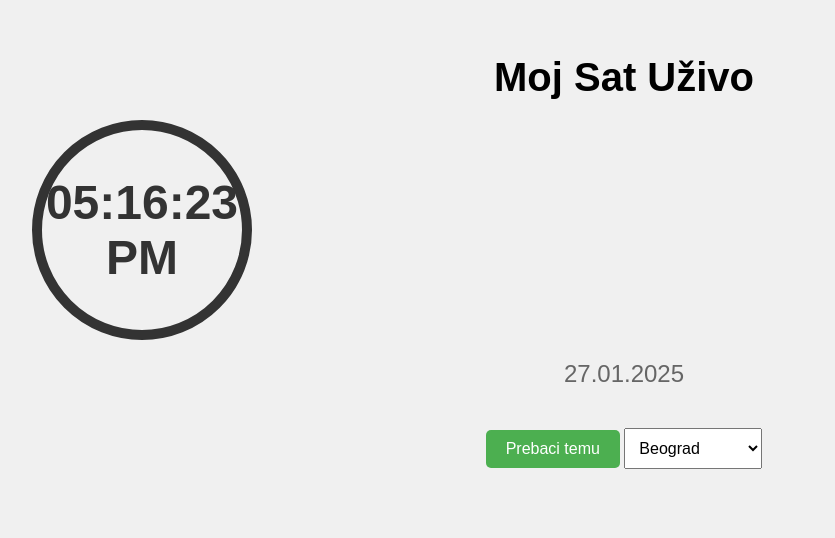
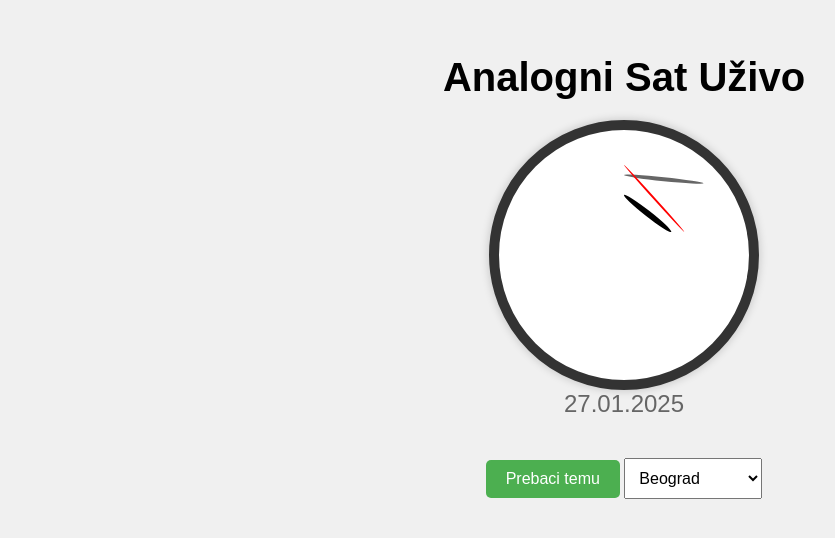
Before and after one commit to milosss123/LiveTime, a plain HTML site: page index.html in a window 1280 px wide. Shown: the whole page, without its empty margins (16-851 px from the left). Drawn offline with Linux system fonts and the light colour scheme.

Commit message:
Add files via upload

```diff
--- a/index.html
+++ b/index.html
@@ -3,14 +3,18 @@
 <head>
   <meta charset="UTF-8">
   <meta name="viewport" content="width=device-width, initial-scale=1.0">
-  <title>Sat Uživo</title>
+  <title>Analogni Sat</title>
   <link rel="stylesheet" href="styles.css">
 </head>
 <body>
-  <h1>Moj Sat Uživo</h1>
+  <h1>Analogni Sat Uživo</h1>
 
   <!-- Sat -->
-  <div id="sat" class="round-clock"></div>
+  <div id="sat" class="round-clock">
+    <div id="sat-iskaz" class="kazaljka sat"></div>
+    <div id="minut-iskaz" class="kazaljka minut"></div>
+    <div id="sekund-iskaz" class="kazaljka sekund"></div>
+  </div>
 
   <!-- Datum -->
   <div id="datum"></div>
--- a/script.js
+++ b/script.js
@@ -13,14 +13,24 @@ function prikaziVreme(zona) {
 
   const vreme = formatter.format(sada);
 
-  // Ažuriramo prikaz na stranici
-  document.getElementById("sat").textContent = vreme;
+  // Prikazivanje kazaljki
+  const sat = sada.getHours() % 12 + sada.getMinutes() / 60;  // pretvaranje u sat (12-časovni format)
+  const minut = sada.getMinutes();
+  const sekund = sada.getSeconds();
 
-  // Prikazivanje datuma
+  const satDeg = (sat / 12) * 360;  // Pomeranje kazaljke sata
+  const minutDeg = (minut / 60) * 360;  // Pomeranje kazaljke minuta
+  const sekundDeg = (sekund / 60) * 360;  // Pomeranje kazaljke sekundi
+
+  // Ažuriraj pozicije kazaljki
+  document.getElementById("sat-iskaz").style.transform = `translateX(-50%) translateY(-100%) rotate(${satDeg}deg)`;
+  document.getElementById("minut-iskaz").style.transform = `translateX(-50%) translateY(-100%) rotate(${minutDeg}deg)`;
+  document.getElementById("sekund-iskaz").style.transform = `translateX(-50%) translateY(-100%) rotate(${sekundDeg}deg)`;
+
+  // Ažuriranje datuma
   let dan = String(sada.getDate()).padStart(2, "0");
   let mesec = String(sada.getMonth() + 1).padStart(2, "0");
   let godina = sada.getFullYear();
-
   document.getElementById("datum").textContent = `${dan}.${mesec}.${godina}`;
 }
 
--- a/styles.css
+++ b/styles.css
@@ -12,18 +12,45 @@ h1 {
 }
 
 #sat {
-  font-size: 3rem;
-  font-weight: bold;
-  color: #333;
-  margin: 20px;
-  width: 200px;
-  height: 200px;
+  position: relative;
+  width: 250px;
+  height: 250px;
   border-radius: 50%;
   border: 10px solid #333;
+  margin: 0 auto;
+  background-color: #fff;
   display: flex;
   justify-content: center;
   align-items: center;
-  text-align: center;
+  box-shadow: 0 0 10px rgba(0, 0, 0, 0.2);
+}
+
+.kazaljka {
+  position: absolute;
+  bottom: 50%;
+  left: 50%;
+  transform-origin: 50% 100%;
+  transform: translateX(-50%) translateY(-100%);
+  background-color: #333;
+  border-radius: 50%;
+}
+
+.sat {
+  width: 6px;
+  height: 60px;
+  background-color: black;
+}
+
+.minut {
+  width: 4px;
+  height: 80px;
+  background-color: #666;
+}
+
+.sekund {
+  width: 2px;
+  height: 90px;
+  background-color: red;
 }
 
 #datum {
@@ -61,7 +88,7 @@ select {
 }
 
 .mracna-tema #sat {
-  color: #ff9800; /* Zlata boja za sat u mračnoj temi */
+  border-color: #ff9800; /* Zlata boja za okrugli sat u mračnoj temi */
 }
 
 .mracna-tema button {
```
